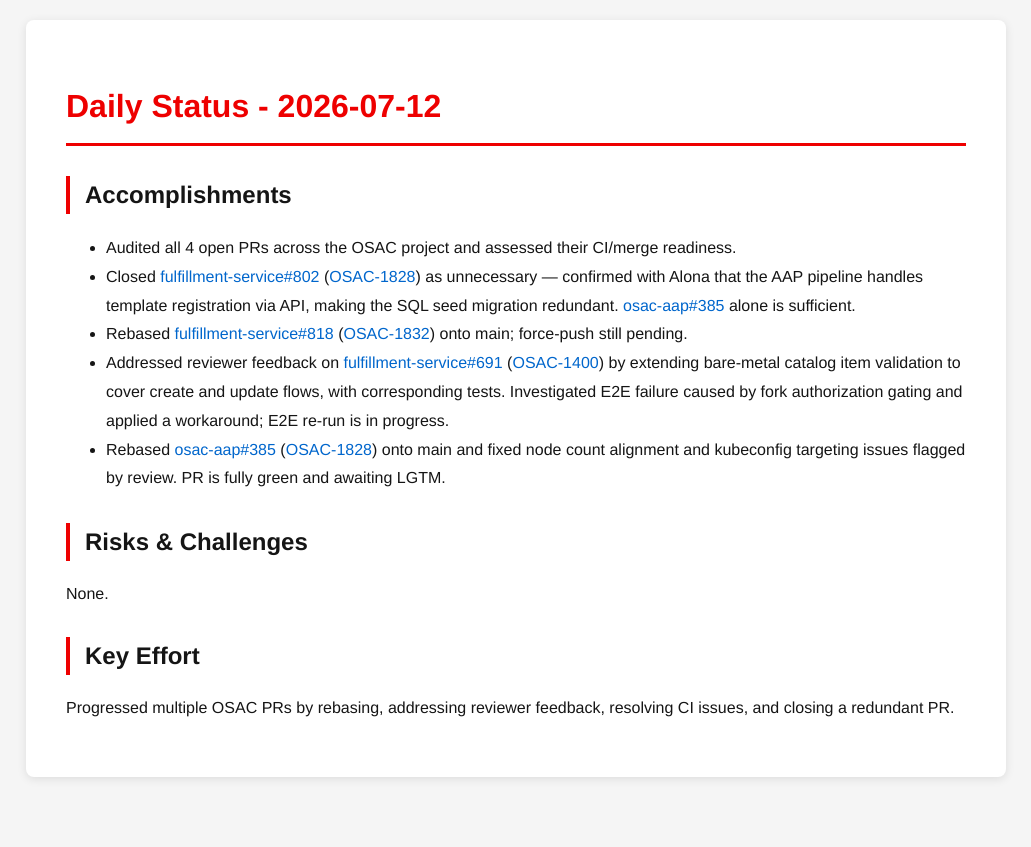
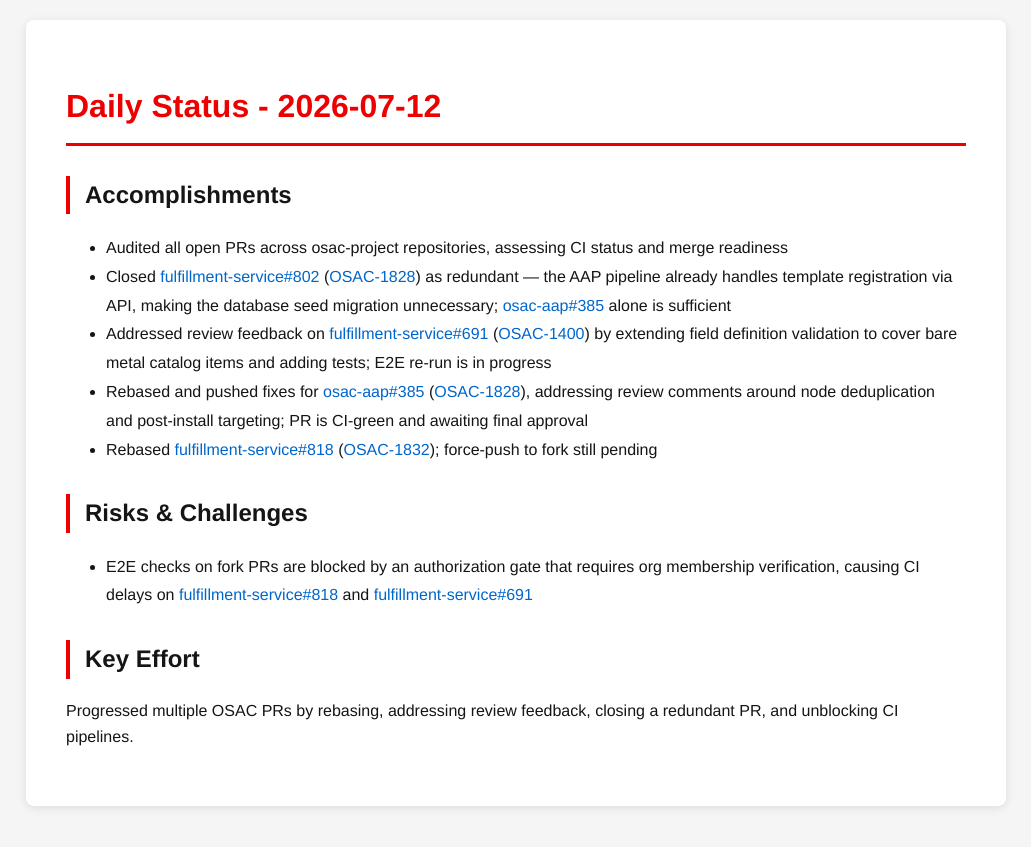
Before and after one commit to tzvatot/daily-status, a Jekyll site: the page built from 2026-07-12.md, in a window 1280 px wide. Shown: the top 847 px of the page, without its empty margins (124-1155 px from the left). Built offline with Jekyll 4.4.1, drawn with Linux system fonts in a browser that asks for light colours.

Commit message:
Daily status update - 2026-07-12

```diff
--- a/2026-07-12.md
+++ b/2026-07-12.md
@@ -7,14 +7,14 @@ date: 2026-07-12
 # Daily Status - 2026-07-12
 
 ## Accomplishments
-- Audited all 4 open PRs across the OSAC project and assessed their CI/merge readiness.
-- Closed [fulfillment-service#802](https://github.com/osac-project/fulfillment-service/pull/802) ([OSAC-1828](https://redhat.atlassian.net/browse/OSAC-1828)) as unnecessary — confirmed with Alona that the AAP pipeline handles template registration via API, making the SQL seed migration redundant. [osac-aap#385](https://github.com/osac-project/osac-aap/pull/385) alone is sufficient.
-- Rebased [fulfillment-service#818](https://github.com/osac-project/fulfillment-service/pull/818) ([OSAC-1832](https://redhat.atlassian.net/browse/OSAC-1832)) onto main; force-push still pending.
-- Addressed reviewer feedback on [fulfillment-service#691](https://github.com/osac-project/fulfillment-service/pull/691) ([OSAC-1400](https://redhat.atlassian.net/browse/OSAC-1400)) by extending bare-metal catalog item validation to cover create and update flows, with corresponding tests. Investigated E2E failure caused by fork authorization gating and applied a workaround; E2E re-run is in progress.
-- Rebased [osac-aap#385](https://github.com/osac-project/osac-aap/pull/385) ([OSAC-1828](https://redhat.atlassian.net/browse/OSAC-1828)) onto main and fixed node count alignment and kubeconfig targeting issues flagged by review. PR is fully green and awaiting LGTM.
+- Audited all open PRs across osac-project repositories, assessing CI status and merge readiness
+- Closed [fulfillment-service#802](https://github.com/osac-project/fulfillment-service/pull/802) ([OSAC-1828](https://redhat.atlassian.net/browse/OSAC-1828)) as redundant — the AAP pipeline already handles template registration via API, making the database seed migration unnecessary; [osac-aap#385](https://github.com/osac-project/osac-aap/pull/385) alone is sufficient
+- Addressed review feedback on [fulfillment-service#691](https://github.com/osac-project/fulfillment-service/pull/691) ([OSAC-1400](https://redhat.atlassian.net/browse/OSAC-1400)) by extending field definition validation to cover bare metal catalog items and adding tests; E2E re-run is in progress
+- Rebased and pushed fixes for [osac-aap#385](https://github.com/osac-project/osac-aap/pull/385) ([OSAC-1828](https://redhat.atlassian.net/browse/OSAC-1828)), addressing review comments around node deduplication and post-install targeting; PR is CI-green and awaiting final approval
+- Rebased [fulfillment-service#818](https://github.com/osac-project/fulfillment-service/pull/818) ([OSAC-1832](https://redhat.atlassian.net/browse/OSAC-1832)); force-push to fork still pending
 
 ## Risks & Challenges
-None.
+- E2E checks on fork PRs are blocked by an authorization gate that requires org membership verification, causing CI delays on [fulfillment-service#818](https://github.com/osac-project/fulfillment-service/pull/818) and [fulfillment-service#691](https://github.com/osac-project/fulfillment-service/pull/691)
 
 ## Key Effort
-Progressed multiple OSAC PRs by rebasing, addressing reviewer feedback, resolving CI issues, and closing a redundant PR.
+Progressed multiple OSAC PRs by rebasing, addressing review feedback, closing a redundant PR, and unblocking CI pipelines.
```
